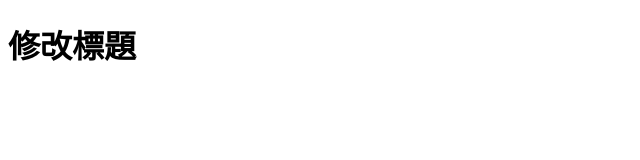
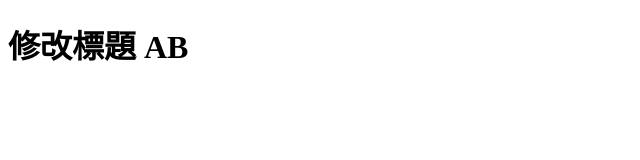
Before and after one commit to ireneting0619/test-1007-1, a plain HTML site: page new index.html in a window 1280 px wide. Shown: the full height of the page, 0-640 px from the left. Drawn offline with Linux system fonts and the light colour scheme.

Commit message:
修改 AB 資訊

```diff
--- a/new index.html
+++ b/new index.html
@@ -6,6 +6,6 @@
     <title>再次修改 title</title>
 </head>
 <body>
-    <h1>修改標題</h1>
+    <h1>修改標題 AB</h1>
 </body>
 </html>
```
